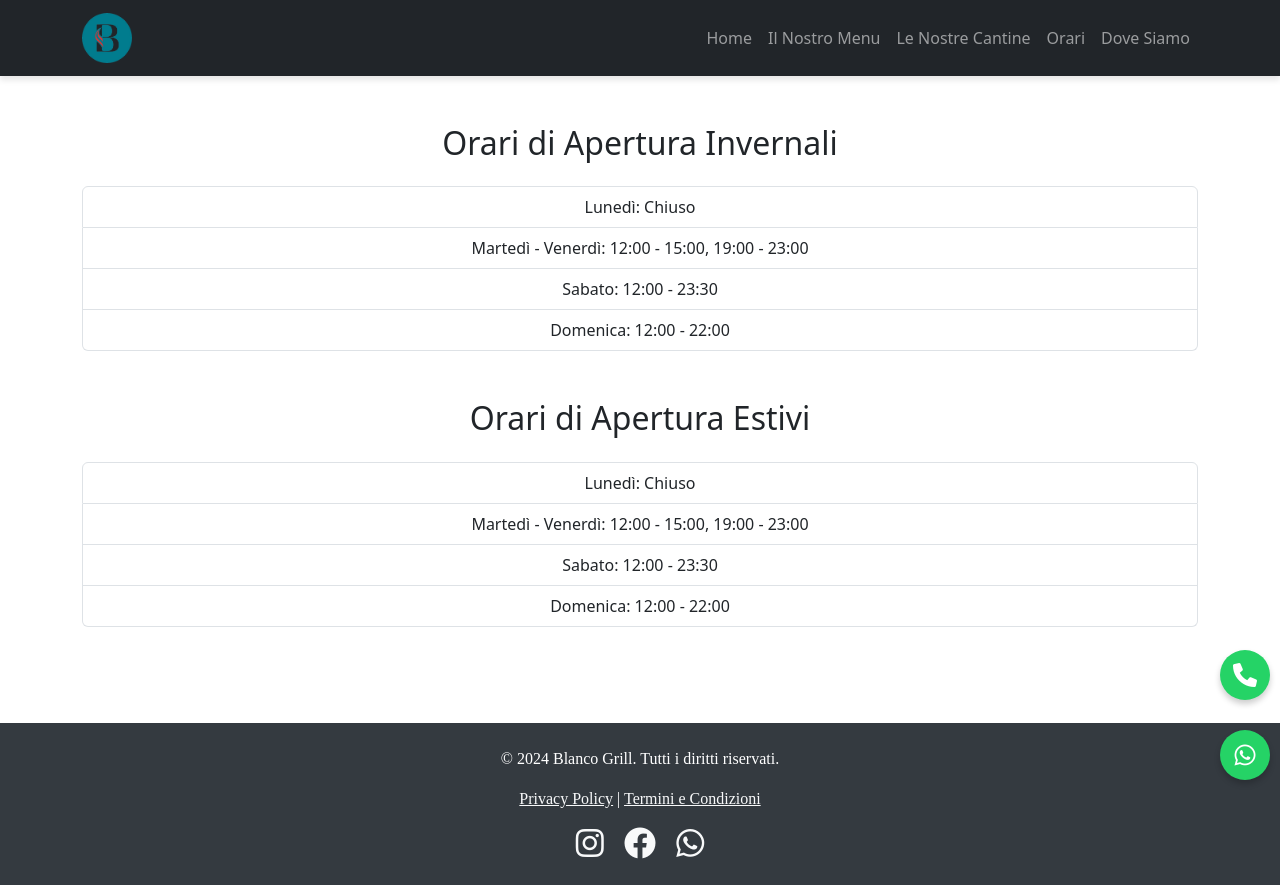
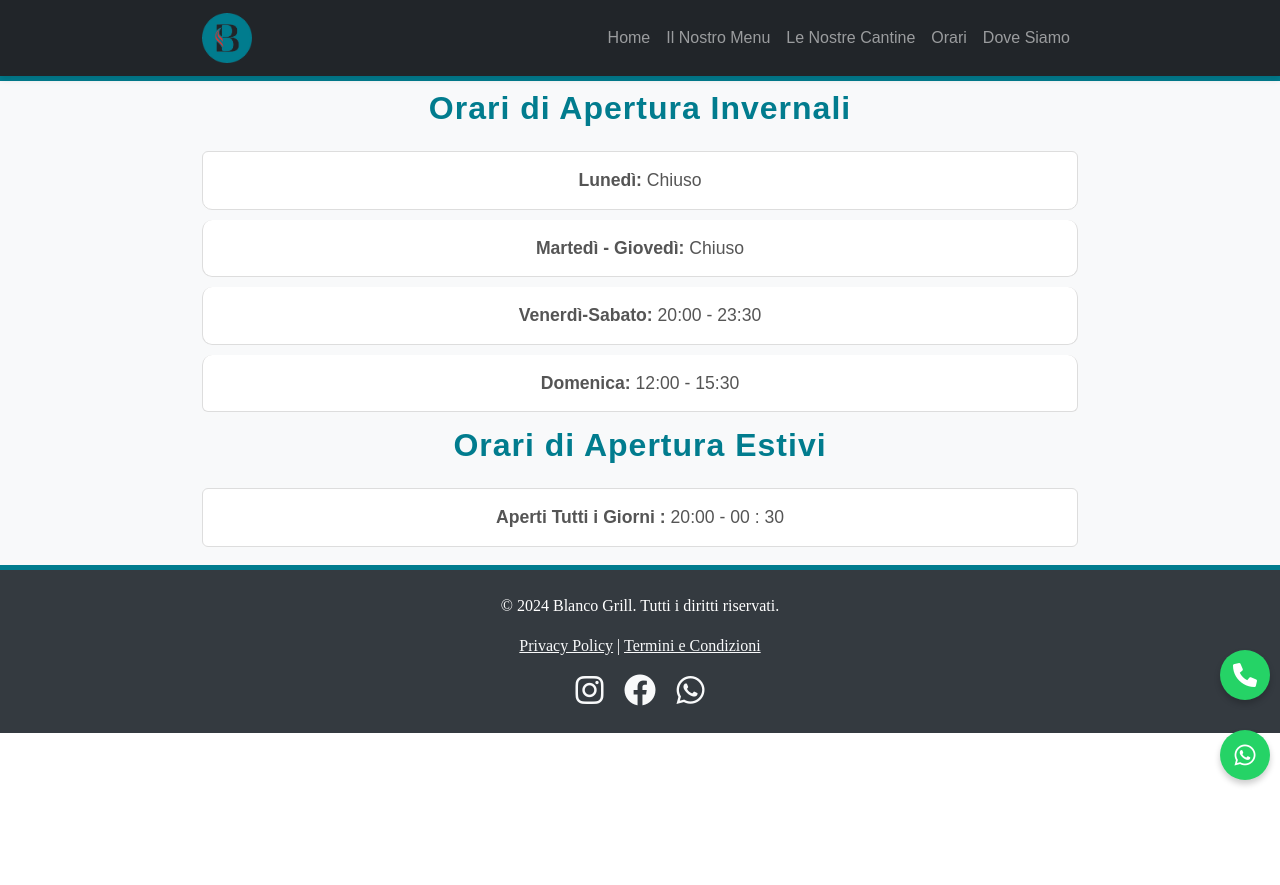
Before and after one commit to lorenzo-1214/Blanco-Grill_original, a plain HTML site: page orari.html in a window 1280 px wide. After the commit the page ends 800 px from the top, so only its background shows below. Drawn offline with nearby package versions, Linux system fonts and the light colour scheme.

Commit message:
sistemato sezione orario

```diff
--- a/orari.html
+++ b/orari.html
@@ -51,31 +51,37 @@
         </div>
     </nav>
 
-
-    <section id="orari" class="py-5">
+    <section id="orari" class="py-2">
         <div class="container">
             <h2 class="text-center mb-4">Orari di Apertura Invernali</h2>
             <ul class="list-group text-center">
-                <li class="list-group-item">Lunedì: Chiuso</li>
-                <li class="list-group-item">Martedì - Venerdì: 12:00 - 15:00, 19:00 - 23:00</li>
-                <li class="list-group-item">Sabato: 12:00 - 23:30</li>
-                <li class="list-group-item">Domenica: 12:00 - 22:00</li>
-            </ul>
-        </div>
-        <div class="container mt-5">
-            <h2 class="text-center mb-4">Orari di Apertura Estivi</h2>
-            <ul class="list-group text-center">
-                <li class="list-group-item">Lunedì: Chiuso</li>
-                <li class="list-group-item">Martedì - Venerdì: 12:00 - 15:00, 19:00 - 23:00</li>
-                <li class="list-group-item">Sabato: 12:00 - 23:30</li>
-                <li class="list-group-item">Domenica: 12:00 - 22:00</li>
+                <li class="list-group-item">
+                    <span>Lunedì:</span> Chiuso
+                </li>
+                <li class="list-group-item">
+                    <span>Martedì - Giovedì:</span> Chiuso
+                </li>
+                <li class="list-group-item">
+                    <span>Venerdì-Sabato:</span> 20:00 - 23:30
+                </li>
+                <li class="list-group-item">
+                    <span>Domenica:</span> 12:00 - 15:30
+                </li>
             </ul>
         </div>
 
+        <div class="container mt-1">
+            <h2 class="text-center mb-4">Orari di Apertura Estivi</h2>
+            <ul class="list-group text-center">
+                <li class="list-group-item">
+                    <span>Aperti Tutti i Giorni :</span> 20:00 - 00 : 30
+                </li>
+            </ul>
+        </div>
     </section>
 
     <!-- Footer -->
-    <footer class="footer mt-5">
+    <footer class="footer mt-0">
         <p>&copy; 2024 Blanco Grill. Tutti i diritti riservati.</p>
         <p>
             <a href="#" class="text-light">Privacy Policy</a> |
--- a/style.css
+++ b/style.css
@@ -72,7 +72,7 @@ h1 , h3 , p{
 }
 
 .phone-icon:hover {
-  background-color: #128c7e; /* Colore più scuro al passaggio del mouse */
+  background-color: #20b354;
 }
 
 
@@ -114,6 +114,8 @@ h1 , h3 , p{
   display: flex;
   flex-direction: column;
   justify-content: center;
+  border-top: 5px solid #017C8E; /* Bordo superiore blu */
+
 }
 
 .hero h1 {
@@ -170,6 +172,8 @@ h1 , h3 , p{
     color: white;
     padding: 1.5rem 0;
     text-align: center;
+    border-top: 5px solid #017C8E; /* Bordo superiore blu */
+
   }
 
 
@@ -221,7 +225,7 @@ h1 , h3 , p{
   .divider {
     width: 100%;
     height: 2px;  /* Imposta l'altezza della striscia nera */
-    background-color: rgba(0, 0, 0, 0.503);  /* Imposta il colore della striscia */
+    background-color:#017C8E;  /* Imposta il colore della striscia */
     margin-top: 80px;  /* Aggiunge un po' di spazio sopra la striscia */
     margin-bottom: 30px;  /* Aggiunge un po' di spazio sotto la striscia */
   }
@@ -347,3 +351,60 @@ h1 , h3 , p{
     display: none;
   }
 }
+
+
+#orari {
+  background-color: #f8f9fa;
+  padding: 50px 0;
+  border-top: 5px solid #017C8E; /* Bordo superiore blu */
+}
+
+#orari h2 {
+  font-size: 2rem;
+  color: #017C8E; /* Colore blu per il titolo */
+  font-weight: bold;
+  letter-spacing: 1px;
+}
+
+.list-group {
+  list-style: none;
+  padding: 0;
+}
+
+.list-group-item {
+  background-color: #fff;
+  border: 1px solid #ddd;
+  border-radius: 10px;
+  margin-bottom: 10px;
+  padding: 15px;
+  font-size: 1.1rem;
+  color: #555;
+  text-align: center;
+  transition: all 0.3s ease; /* Transizione per effetto hover */
+}
+
+.list-group-item:hover {
+  background-color: #017C8E;
+  color: white;
+  box-shadow: 0 4px 12px rgba(0, 0, 0, 0.1);
+  transform: translateY(-3px); /* Leggera animazione per il mouse hover */
+}
+
+.list-group-item span {
+  font-weight: bold;
+}
+
+.container {
+  max-width: 900px;
+  margin: 0 auto;
+}
+
+/* Aggiungi un'ombra generale alla sezione */
+#orari {
+  box-shadow: 0 8px 20px rgba(0, 0, 0, 0.1);
+}
+
+/* Personalizzare il font per un aspetto più moderno */
+body {
+  font-family: 'Arial', sans-serif;
+}
```
Also changed, not shown: menu.html (+6 -2 lines).
